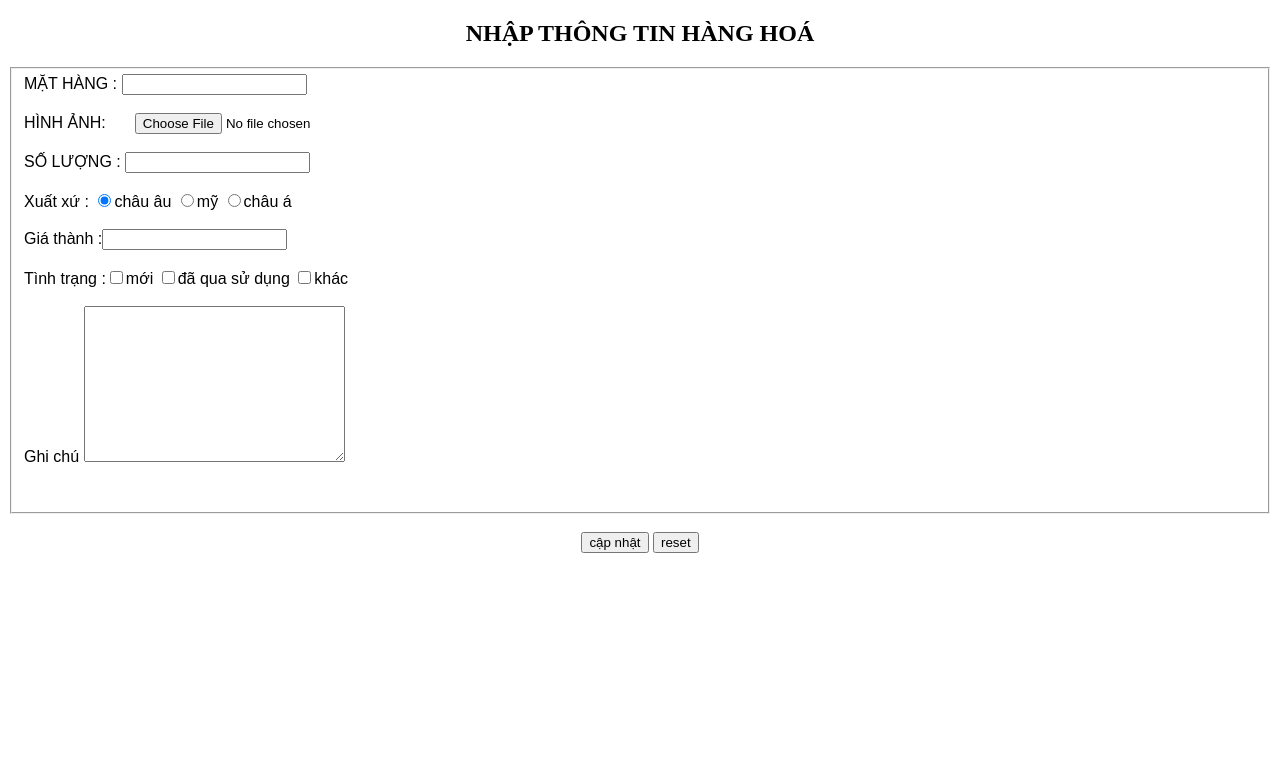
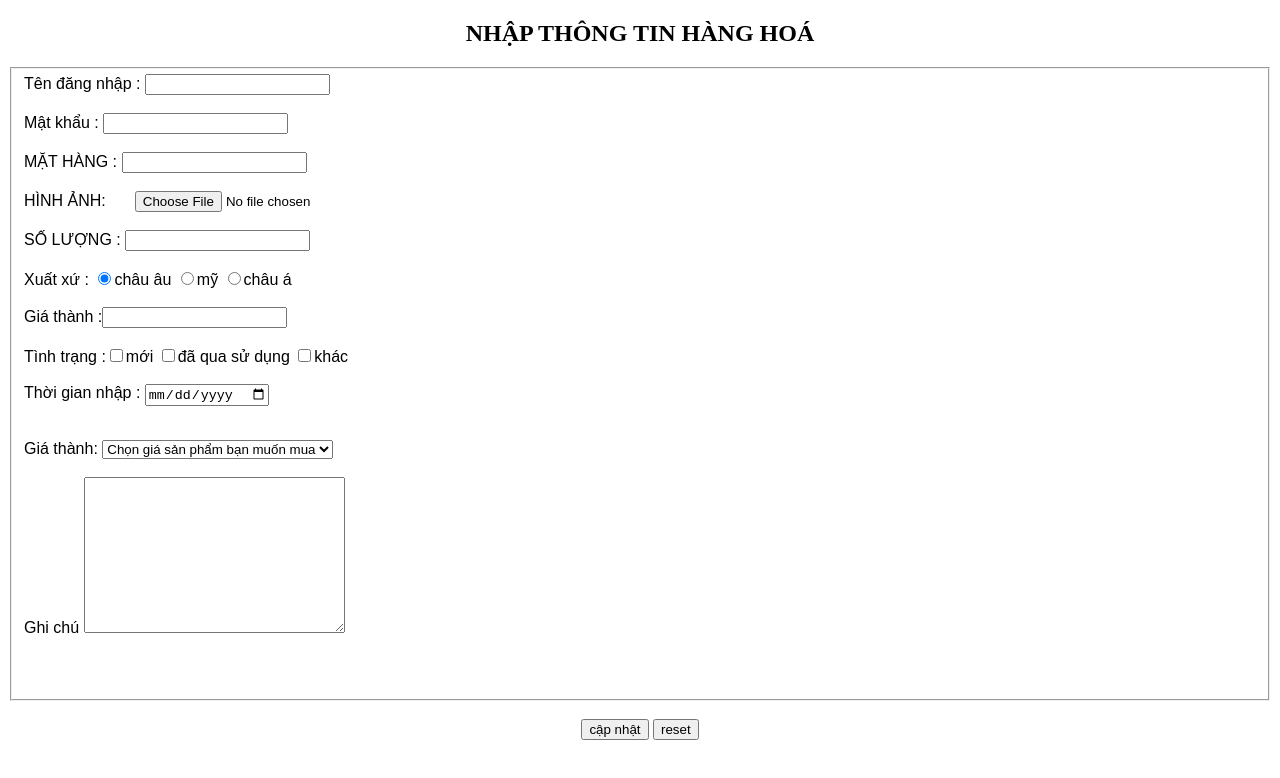
Before and after one commit to trungdoannhat/GitProject, a plain HTML site: page baitapthongtinhanghoa.html in a window 1280 px wide. Drawn offline with Linux system fonts and the light colour scheme.

Commit message:
cap nhap

```diff
--- a/baitapthongtinhanghoa.html
+++ b/baitapthongtinhanghoa.html
@@ -8,6 +8,8 @@
 <h2 align="center">NHẬP THÔNG TIN HÀNG HOÁ </h2>
 <form style="font-family: Arial" action="itemform.html" method="get">
     <fieldset>
+        Tên đăng nhập : <input type="text" name="user name"><br><br>
+        Mật khẩu : <input type="password" name="password"><br><br>
         MẶT HÀNG : <input type="text" value="" name="Name"><br/><br/>
         HÌNH ẢNH:<input type="file" name="image" value="files" style="margin-left: 29px"/><br><br>
         SỐ LƯỢNG : <input type="text" value="" name="Number"><br/><br/>
@@ -18,6 +20,15 @@
         Tình trạng :<input type="checkbox" name="mới" value="new">mới
         <input type="checkbox" name="đã qua sử dụng" value="old">đã qua sử dụng
         <input type="checkbox" name="khác" value="dif">khác<br/><br>
+        Thời gian nhập : <input type="date" value=""><br><br>
+        <p> <input type="hidden"  value="=hidden" chỉ nhập hàng tồn kho</p>
+        Giá thành: <select>
+        <option value=”0″>Chọn giá sản phẩm bạn muốn mua</option>
+        <option value=”34″>Từ 300 triệu đến 400 triệu</option>
+        <option value=”46″>Từ 401 triệu đến 600 triệu</option>
+        <option value=”68″>Từ 601 triệu đến 800 triệu</option>
+        <option value=”812″>Từ 801 triệu đến 1.2 tỷ đồng</option>
+    </select><br><br>
         Ghi chú
         <textarea name="" id="" cols="30" rows="10"></textarea><br><br><br>
 
```
Lines whose indentation alone changed are shown as unchanged.
